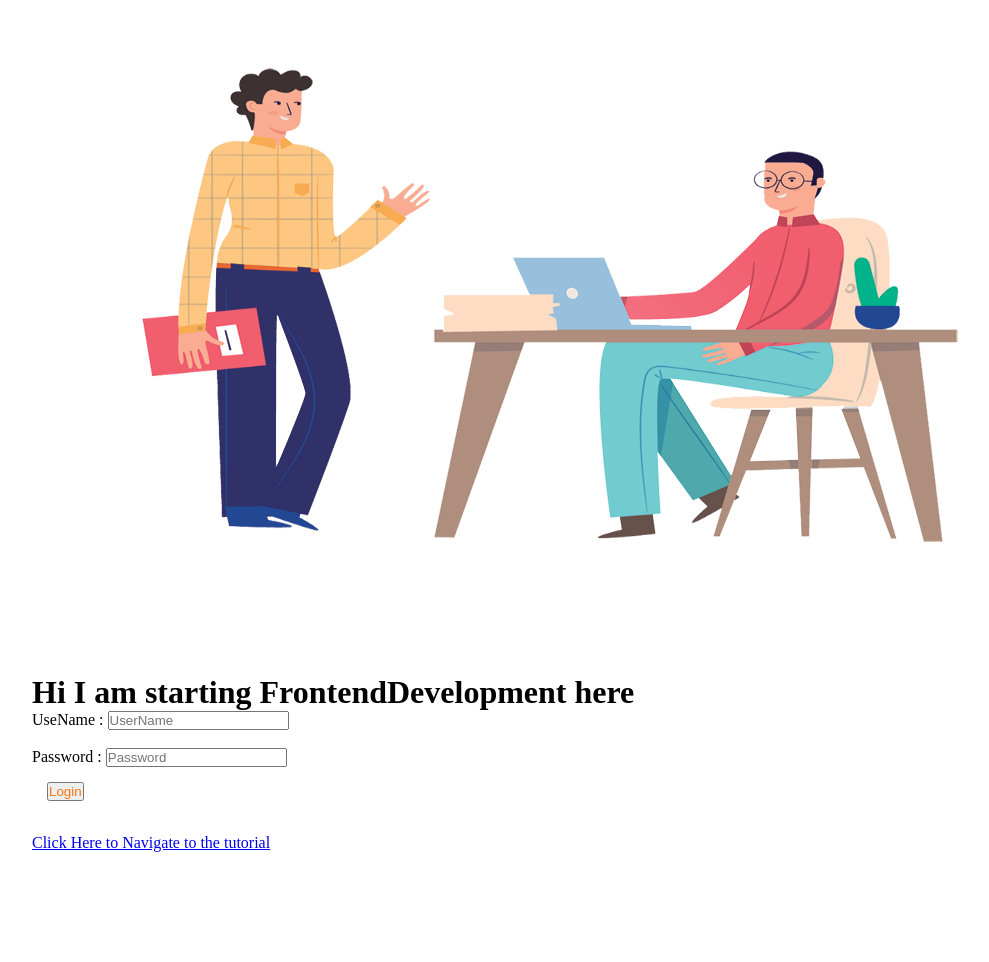
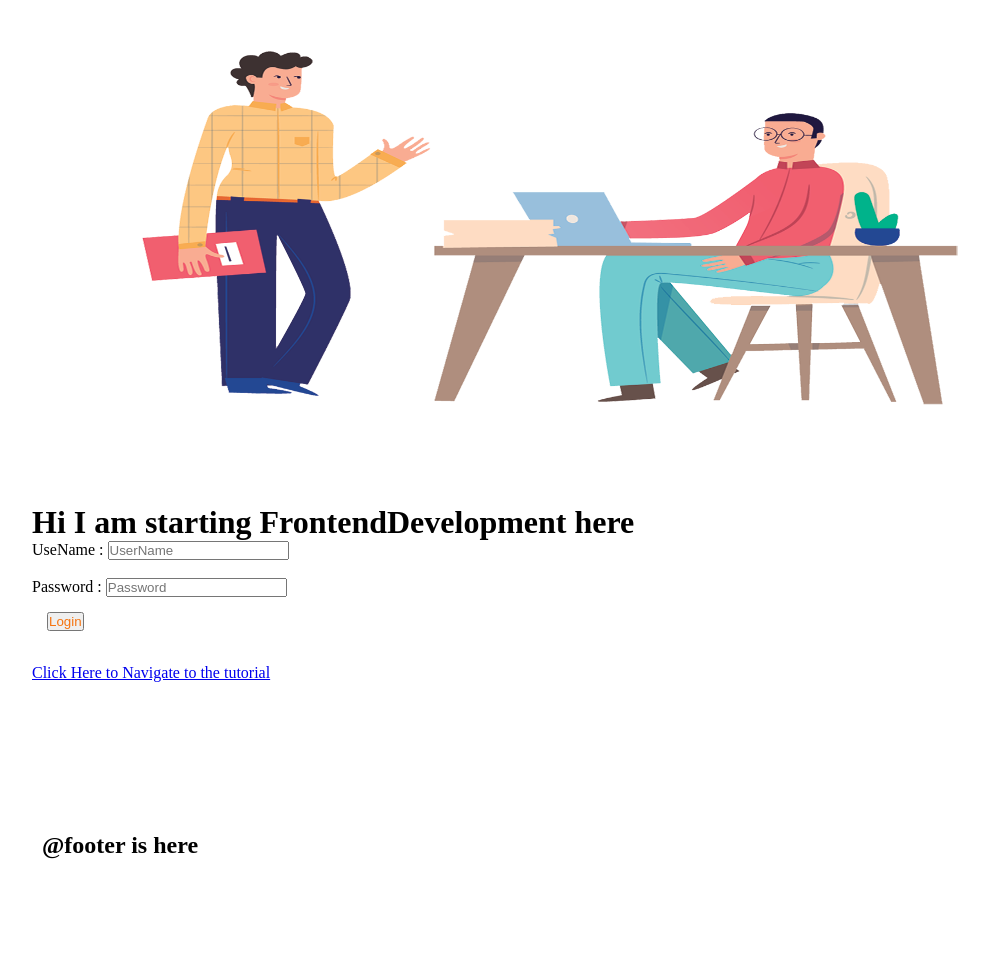
Before and after one commit to SaikatGhoshNIT/SaikatGhosh.com, a plain HTML site: page index.html in a window 1280 px wide. Shown: the whole page, without its empty margins (108-1097 px from the left). Before the commit the page ends 852 px from the top, so only its background shows below. Drawn offline with Linux system fonts and the light colour scheme.

Commit message:
feat : added footer

```diff
--- a/index.html
+++ b/index.html
@@ -32,5 +32,8 @@
         <a href="https://www.youtube.com/watch?v=MMEIVh49pS8&list=PLzvhQUIpvvuj5KPnyPyWsvgyzNkX_ACPA&index=3" id="2">Click Here to Navigate to the tutorial</a>
     </div>
 </div>
+<footer id="ab">
+    <h2>@footer is here</h2>
+</footer>
 </body>
 </html>
--- a/style.css
+++ b/style.css
@@ -9,7 +9,7 @@
     margin-right: auto;
 }
 #c{
-    height: 670px;
+    height: 500px;
     width: 1000px;
 }
 #g{
@@ -23,3 +23,7 @@
     margin-left: auto;
     margin-right: auto;
 }
+#ab{
+    padding: 100px;
+    margin: 50px;
+}
```
